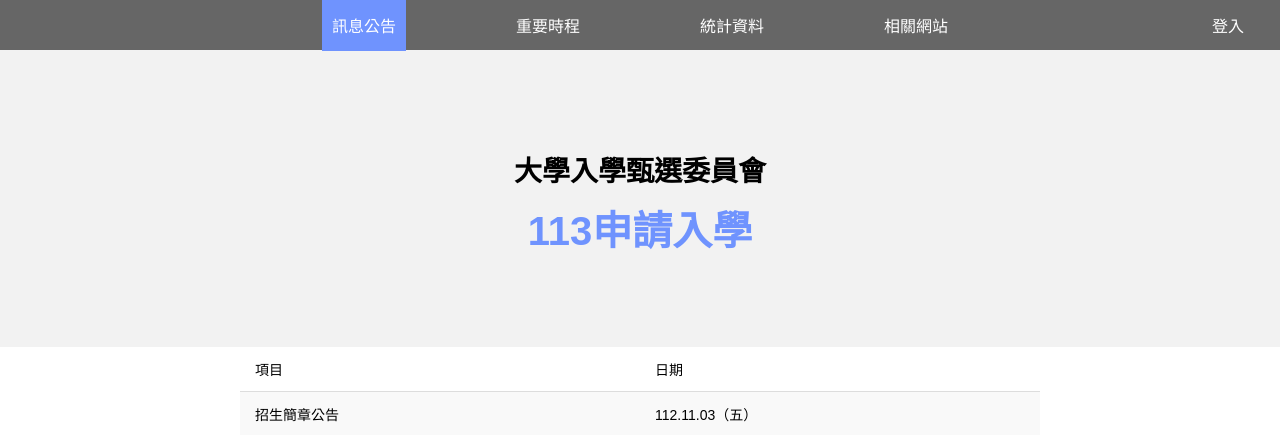
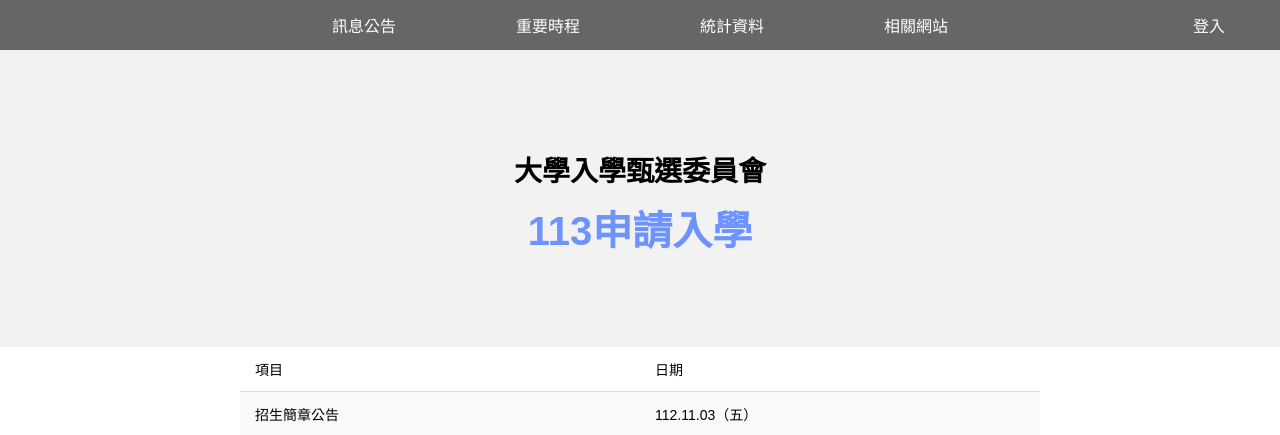
Before and after one commit to timmy90928/apply113, a CodeIgniter 4 app: the page made by app/Views/main_page/schedule.php in a window 1280 px wide. Shown: the top 435 px of the page. Run offline with PHP 8.4 and a stand-in for CodeIgniter, Linux system fonts and the light colour scheme; the template is opened without the code that fills it, so the values that code supplies are empty; some libraries are stand-ins or nearby versions.

Commit message:
feat: update schedule website

```diff
--- a/app/Views/main_page/announcement.php
+++ b/app/Views/main_page/announcement.php
@@ -17,8 +17,8 @@
                         <a href="/Home/reference">相關網站</a>
                     </div>
                 </div>
-                <div class="login-button">
-                    <a href="/Home/login">登入</a>
+                <div class="nav-right">
+                    <a href="/Home/login" class="login-link">登入</a>
                 </div>
             </div>
         </nav>
--- a/app/Views/main_page/reference.php
+++ b/app/Views/main_page/reference.php
@@ -17,8 +17,8 @@
                         <a href="/Home/reference">相關網站</a>
                     </div>
                 </div>
-                <div class="login-button">
-                    <a href="/Home/login">登入</a>
+                <div class="nav-right">
+                    <a href="/Home/login" class="login-link">登入</a>
                 </div>
             </div>
         </nav>
--- a/app/Views/main_page/schedule.php
+++ b/app/Views/main_page/schedule.php
@@ -17,8 +17,8 @@
                         <a href="/Home/reference">相關網站</a>
                     </div>
                 </div>
-                <div class="login-button">
-                    <a href="/Home/login">登入</a>
+                <div class="nav-right">
+                    <a href="/Home/login" class="login-link">登入</a>
                 </div>
             </div>
         </nav>
--- a/app/Views/main_page/statistics.php
+++ b/app/Views/main_page/statistics.php
@@ -17,8 +17,8 @@
                         <a href="/Home/reference">相關網站</a>
                     </div>
                 </div>
-                <div class="login-button">
-                    <a href="/Home/login">登入</a>
+                <div class="nav-right">
+                    <a href="/Home/login" class="login-link">登入</a>
                 </div>
             </div>
         </nav>
--- a/public/main/main.css
+++ b/public/main/main.css
@@ -55,28 +55,30 @@ nav {
     white-space: nowrap;
 }
 
-.nav-links a:hover, .login-button a:hover {
-    background-color: rgba(0, 0, 0, 0.5);
+.nav-links a:hover {
+    text-decoration: underline;
+    background-color: transparent;
 }
 
-.active {
-    background-color: #6f93fe;
+.nav-right {
+    position: absolute;
+    right: 20px;
+    top: 50%;
+    transform: translateY(-50%);
 }
 
-.login-button {
-    margin-left: auto;
-}
-
-.login-button a {
+.nav-right a {
     color: white;
     text-align: center;
-    padding: 14px 16px;
+    padding: 18px 10px 14px 10px;
     text-decoration: none;
+    margin: 0 25px;
     white-space: nowrap;
 }
 
-.login-button a:hover {
-    background-color: rgba(0, 0, 0, 0.5);
+.nav-right a:hover {
+    text-decoration: underline;
+    background-color: transparent;
 }
 
 header {
--- a/public/main/main.js
+++ b/public/main/main.js
@@ -1,5 +1,5 @@
 document.addEventListener('DOMContentLoaded', function() {
-    const navLinks = document.querySelectorAll('.nav-links a');
+    const navLinks = document.querySelectorAll('.nav-links a, .nav-right a');
     const homeLink = document.querySelector('.home-link');
 
     // 獲取當前頁面的名稱
@@ -30,7 +30,6 @@ document.addEventListener('DOMContentLoaded', function() {
             if (this !== homeLink) {
                 setActiveLink(this);
             } else {
-                // 如果點擊的是「訊息公告」，清除其他按鈕的活動狀態
                 navLinks.forEach(navLink => navLink.classList.remove('active'));
                 localStorage.removeItem('activeLink');
             }
```
